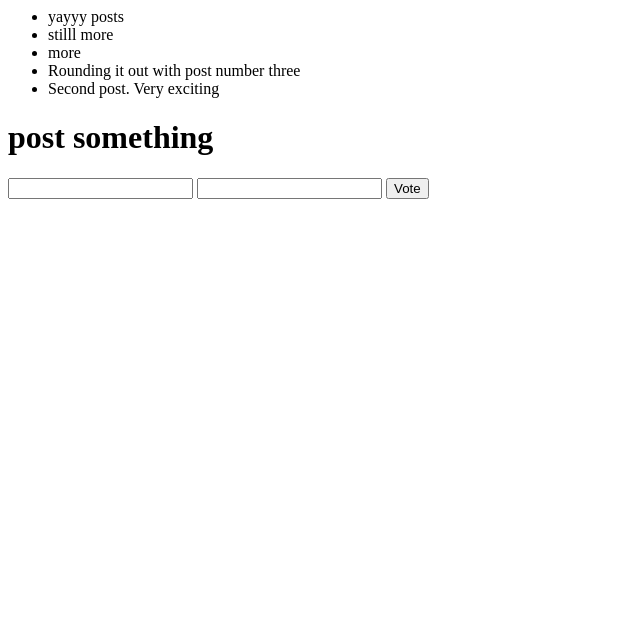
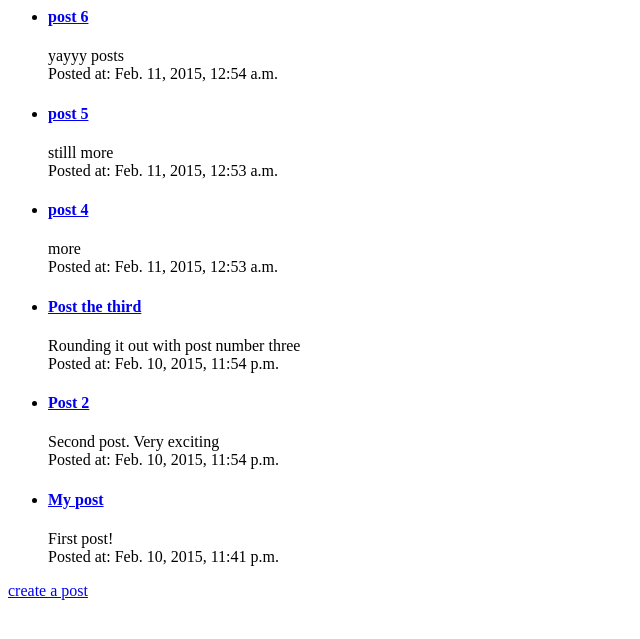
Before and after one commit to jaeteekae/pintergram, a Django app: page /newsfeed/ in a window 1280 px wide. Shown: the top 639 px of the page, without its empty margins (0-640 px from the left). Run offline with Django 3.2, Linux system fonts and the light colour scheme; data comes from the database, SQL or seed files in the repository; both versions use the stored data as it was after the commit.

Commit message:
newsfeed and single_post views working

```diff
--- a/newsfeed/models.py
+++ b/newsfeed/models.py
@@ -5,9 +5,9 @@ class User(models.Model):
     username = models.CharField(max_length=30)
     first_name = models.CharField(max_length=30)
     last_name = models.CharField(max_length=50)
-    password = models.CharField(max_length=30, default="0000")
+    password = models.CharField(max_length=30)
     email = models.EmailField()
-    avatar_path = models.FilePathField("/images/avatars")
+    avatar_path = models.FilePathField("/images/avatars", blank=True)
     def __str__(self):              # __unicode__ on Python 2
         return self.username
 
@@ -15,10 +15,9 @@ class User(models.Model):
 
 class Post(models.Model):
     user_id = models.ForeignKey(User)
-    #post_id = models.CharField(max_length=10)
     post_title = models.CharField(max_length=100)
     post_text = models.TextField(max_length=5000)
-    image_path = models.FilePathField("/images/posts")
+    image_path = models.FilePathField("/images/posts", blank=True)
     timestamp = models.DateTimeField('date published')
     def __str__(self):              # __unicode__ on Python 2
         return self.post_title
@@ -41,4 +40,4 @@ class Upvote(models.Model):
     original_poster = models.ForeignKey(User, related_name='op_set')
     voter_set       = models.ForeignKey(User, related_name='voter_set')
     def __str__(self):              # __unicode__ on Python 2
-        return self.post_id.post_title
+        return "upvote"
--- a/newsfeed/templates/newsfeed/index.html
+++ b/newsfeed/templates/newsfeed/index.html
@@ -1,24 +1,13 @@
 {% if latest_post_list %}
     <ul>
     {% for post in latest_post_list %}
-        <li>{{ post.post_text }}</a></li>
+        <li><a href="{% url 'newsfeed:single_post' post.id %}"><h4>{{ post.post_title }}</h4></a>
+            {{ post.post_text }}<br/>
+            Posted at: {{ post.timestamp }}</li>
     {% endfor %}
     </ul>
 {% else %}
     <p>No posts are available.</p>
 {% endif %}
 
-
-<h1>post something</h1>
-
-{% if error_message %}<p><strong>{{ error_message }}</strong></p>{% endif %}
-
-<form action="/newsfeed/newsfeed" method="post">
-{% csrf_token %}
-
-    <input type="text" name="post_title" id="post_title"/>
-    <input type="text" name="post_text" id="post_text"/>
-
-
-<input type="submit" value="Vote" />
-</form>
+<a href="{% url 'newsfeed:create_post' %}">create a post</a>
--- a/newsfeed/urls.py
+++ b/newsfeed/urls.py
@@ -4,6 +4,6 @@ from newsfeed import views
 
 urlpatterns = patterns('',
     url(r'^$', views.index, name='index'),
-    url(r'^newsfeed$', views.newsfeed, name='newsfeed'),
+    url(r'^create_post$', views.create_post, name='create_post'),
     url(r'^(?P<post_id>\d+)/$', views.single_post, name='single_post'),
 )
--- a/newsfeed/views.py
+++ b/newsfeed/views.py
@@ -3,7 +3,7 @@ from django.http import HttpResponseRedirect, HttpResponse
 from django.core.urlresolvers import reverse
 from django.utils import timezone
 
-from newsfeed.models import User, Post
+from newsfeed.models import Post ,User
 
 
 
@@ -13,11 +13,11 @@ from newsfeed.models import User, Post
 #     return render(request, 'newsfeed/index.html', context)
 
 def index(request):
-    latest_post_list = Post.objects.order_by('-timestamp')[:5]
+    latest_post_list = Post.objects.order_by('-timestamp')
     context = {'latest_post_list': latest_post_list}
 
     if request.POST:
-    	new_post = Post(post_text="request.POST['post_text']", post_title="request.POST['post_title']", timestamp=timezone.now(), upvotes=0, )
+    	new_post = Post(post_text="request.POST['post_text']", post_title="request.POST['post_title']", timestamp=timezone.now(),)
     	new_post.save()
     	latest_post_list = Post.objects.order_by('-timestamp')[:5]
     	context = {'latest_post_list': latest_post_list}
@@ -28,27 +28,28 @@ def index(request):
 
 
 
-def newsfeed(request):
+def create_post(request):
     latest_post_list = Post.objects.order_by('-timestamp')[:5]
     context = {'latest_post_list': latest_post_list}
 
     if request.POST:
-    	new_post = Post(post_text="request.POST['post_text']", post_title="request.POST['post_title']", timestamp=timezone.now(), upvotes=0, user_id=User.objects.get(pk=1))
+    	new_post = Post(post_text="request.POST['post_text']", post_title="request.POST['post_title']", timestamp=timezone.now(), user_id=User.objects.get(pk=1))
     	new_post.save()
     	latest_post_list = Post.objects.order_by('-timestamp')[:5]
     	context = {'latest_post_list': latest_post_list}
     	# return HttpResponseRedirect(reverse('newsfeed:index'))
-    	render(request, 'newsfeed/newsfeed.html', context)
+    	render(request, 'newsfeed/create_post.html', context)
     else:
-    	return render(request, 'newsfeed/newsfeed.html', context)
+    	return render(request, 'newsfeed/create_post.html', context)
 
 
 
 
 
 def single_post(request, post_id):
-    try:
-        post = Post.objects.get(pk=post_id)
-    except Post.DoesNotExist:
-        raise Http404("Question does not exist")
+    post = get_object_or_404(Post, pk=post_id)
+    # try:
+    #     post = Post.objects.get(pk=post_id)
+    # except Post.DoesNotExist:
+    #     raise Http404("Question does not exist")
     return render(request, 'newsfeed/single_post.html', {'post': post})
--- a/pintergram/settings.py
+++ b/pintergram/settings.py
@@ -69,7 +69,7 @@ DATABASES = {
 
 LANGUAGE_CODE = 'en-us'
 
-TIME_ZONE = 'UTC'
+TIME_ZONE = 'America/New_York'
 
 USE_I18N = True
 
```
Also changed, not shown: newsfeed/admin.py (+14 -12 lines), newsfeed/templates/newsfeed/create_post.html (renamed from newsfeed/templates/newsfeed/newsfeed.html, +0 -11 lines), newsfeed/templates/newsfeed/single_post.html (+4 -4 lines), db.sqlite3, newsfeed/migrations/0005_auto_20150211_0348.py (added), newsfeed/migrations/0006_auto_20150211_0350.py (added), 7 other files.
